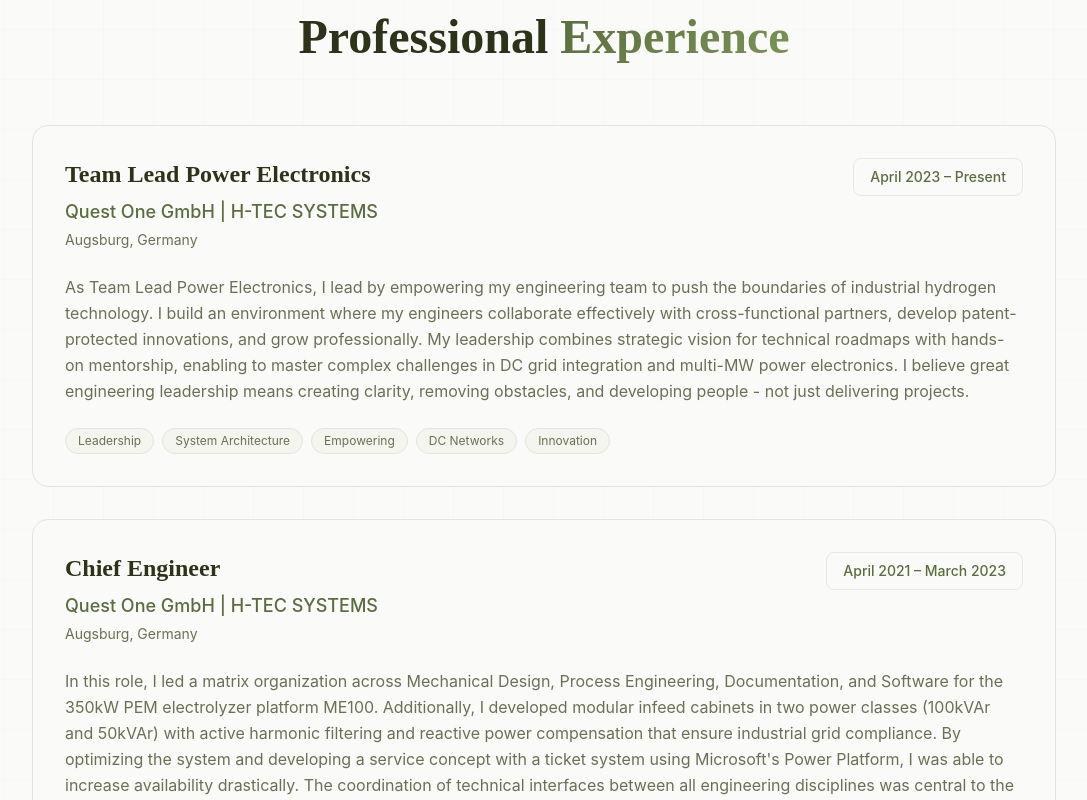
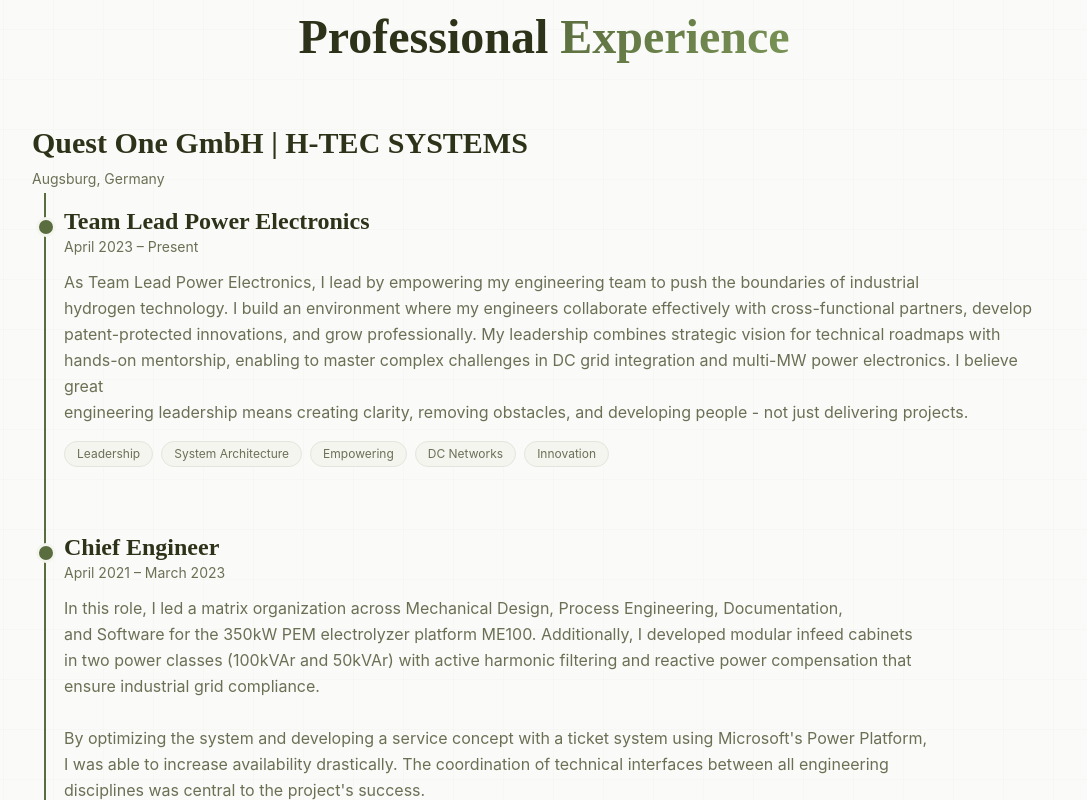
Before and after one commit to st3fan-ar/portfoliowebsite, a Next.js app: page / in a window 1280 px wide. Shown: the part 1720-2520 px from the top of the page, without its empty margins (96-1183 px from the left). Built offline with nearby package versions, Linux system fonts and the light colour scheme.

Commit message:
Timeline adapted

```diff
--- a/src/app/page.tsx
+++ b/src/app/page.tsx
@@ -4,7 +4,6 @@ import Hero from '@/components/Hero'
 import About from '@/components/About'
 import Experience from '@/components/Experience'
 import Skills from '@/components/Skills'
-import Achievements from '@/components/Achievements'
 import Contact from '@/components/Contact'
 import Navigation from '@/components/Navigation'
 import Footer from '@/components/Footer'
@@ -25,7 +24,6 @@ export default function Home() {
         <About />
         <Experience />
         <Skills />
-        <Achievements />
         <Contact />
       </div>
       <Footer />
--- a/src/components/Achievements.tsx
+++ /dev/null
@@ -1,67 +0,0 @@
-'use client'
-
-export default function Achievements() {
-  const achievements = [
-    {
-      title: 'Leadership',
-      description: 'Building and scaling the Power Electronics discipline through strategic leadership, team development, and innovation promotion',
-      icon: (
-        <svg className="w-8 h-8" fill="none" stroke="currentColor" viewBox="0 0 24 24">
-          <path strokeLinecap="round" strokeLinejoin="round" strokeWidth={1.5} d="M13 7h8m0 0v8m0-8l-8 8-4-4-6 6" />
-        </svg>
-      ),
-    },
-    {
-      title: 'Team Development',
-      description: 'Building and leading interdisciplinary engineering teams across multiple locations and disciplines',
-      icon: (
-        <svg className="w-8 h-8" fill="none" stroke="currentColor" viewBox="0 0 24 24">
-          <path strokeLinecap="round" strokeLinejoin="round" strokeWidth={1.5} d="M12 4.354a4 4 0 110 5.292M15 21H3v-1a6 6 0 0112 0v1zm0 0h6v-1a6 6 0 00-9-5.197M13 7a4 4 0 11-8 0 4 4 0 018 0z" />
-        </svg>
-      ),
-    },
-    {
-      title: 'Innovation & IP',
-      description: 'Development of patent-protected solutions for PEM electrolyzers',
-      icon: (
-        <svg className="w-8 h-8" fill="none" stroke="currentColor" viewBox="0 0 24 24">
-          <path strokeLinecap="round" strokeLinejoin="round" strokeWidth={1.5} d="M9.663 17h4.673M12 3v1m6.364 1.636l-.707.707M21 12h-1M4 12H3m3.343-5.657l-.707-.707m2.828 9.9a5 5 0 117.072 0l-.548.547A3.374 3.374 0 0014 18.469V19a2 2 0 11-4 0v-.531c0-.895-.356-1.754-.988-2.386l-.548-.547z" />
-        </svg>
-      ),
-    },
-    {
-      title: 'Technical Excellence',
-      description: 'Development of comprehensive system architectures and monitoring solutions for electrolyzer plants',
-      icon: (
-        <svg className="w-8 h-8" fill="none" stroke="currentColor" viewBox="0 0 24 24">
-          <path strokeLinecap="round" strokeLinejoin="round" strokeWidth={1.5} d="M9 12l2 2 4-4m5.618-4.016A11.955 11.955 0 0112 2.944a11.955 11.955 0 01-8.618 3.04A12.02 12.02 0 003 9c0 5.591 3.824 10.29 9 11.622 5.176-1.332 9-6.03 9-11.622 0-1.042-.133-2.052-.382-3.016z" />
-        </svg>
-      ),
-    },
-  ]
-
-  return (
-    <section id="achievements" className="py-32 px-6 bg-[var(--bg-secondary)]/50">
-      <div className="max-w-6xl mx-auto">
-        <h2 className="font-heading text-5xl font-bold mb-16 text-center text-[var(--text-primary)]">
-          Key <span className="gradient-text">Achievements</span>
-        </h2>
-
-        <div className="grid md:grid-cols-2 gap-6">
-          {achievements.map((achievement, index) => (
-            <div
-              key={index}
-              className="bg-[var(--bg-primary)] border border-[#e5e4dc] rounded-2xl p-8 card-hover group"
-            >
-              <div className="w-14 h-14 bg-[var(--accent)]/10 border border-[var(--accent)]/20 rounded-xl flex items-center justify-center text-[var(--accent)] mb-6">
-                {achievement.icon}
-              </div>
-              <h3 className="font-heading text-2xl font-bold mb-3 text-[var(--text-primary)]">{achievement.title}</h3>
-              <p className="text-[var(--text-secondary)] leading-relaxed">{achievement.description}</p>
-            </div>
-          ))}
-        </div>
-      </div>
-    </section>
-  )
-}
--- a/src/components/Experience.tsx
+++ b/src/components/Experience.tsx
@@ -1,23 +1,19 @@
 'use client'
 
 export default function Experience() {
-  const experiences = [
+  const questOnePositions = [
     {
       title: 'Team Lead Power Electronics',
-      company: 'Quest One GmbH | H-TEC SYSTEMS',
-      location: 'Augsburg, Germany',
       period: 'April 2023 – Present',
       description: `As Team Lead Power Electronics, I lead by empowering my engineering team to push the boundaries of industrial
       hydrogen technology. I build an environment where my engineers collaborate effectively with cross-functional partners, develop
       patent-protected innovations, and grow professionally. My leadership combines strategic vision for technical roadmaps with
-      hands-on mentorship, enabling  to master complex challenges in DC grid integration and multi-MW power electronics. I believe great
+      hands-on mentorship, enabling to master complex challenges in DC grid integration and multi-MW power electronics. I believe great
       engineering leadership means creating clarity, removing obstacles, and developing people - not just delivering projects.`,
       tags: ['Leadership', 'System Architecture', 'Empowering', 'DC Networks', 'Innovation'],
     },
     {
       title: 'Chief Engineer',
-      company: 'Quest One GmbH | H-TEC SYSTEMS',
-      location: 'Augsburg, Germany',
       period: 'April 2021 – March 2023',
       description: `In this role, I led a matrix organization across Mechanical Design, Process Engineering, Documentation,
       and Software for the 350kW PEM electrolyzer platform ME100. Additionally, I developed modular infeed cabinets
@@ -31,8 +27,6 @@ export default function Experience() {
     },
     {
       title: 'R&D Electrical Engineer',
-      company: 'Quest One GmbH | H-TEC SYSTEMS',
-      location: 'Augsburg, Germany',
       period: 'May 2019 – March 2021',
       description: `My work focused on the development of busbar solutions for MW-class PEM electrolyzers with particular
       emphasis on current carrying and thermal management. I designed and implemented hybrid thyristor-IGBT rectifier topologies
@@ -43,6 +37,25 @@ export default function Experience() {
     },
   ]
 
+  const earlyCareerPositions = [
+    {
+      title: 'Test Engineer',
+      company: 'Grünbeck AG',
+      industry: 'Water Treatment Technology',
+      period: 'Sep 2018 – May 2019',
+      description: 'Conducted performance validation and quality assurance testing for industrial water treatment systems, with focus on prototype testing and development of custom test benches for product validation.',
+      tags: ['Testing', 'Prototyping', 'Quality Assurance'],
+    },
+    {
+      title: 'Electrical Technician',
+      company: 'Stadtwerke Augsburg',
+      industry: 'Municipal Utility',
+      period: 'Feb 2014 – Jul 2015',
+      description: 'Building automation and electrical infrastructure installation for commercial and industrial facilities, including public buildings such as town halls and schools.',
+      tags: ['Building Automation', 'Infrastructure', 'Public Facilities'],
+    },
+  ]
+
   return (
     <section id="experience" className="py-32 px-6 bg-[var(--bg-secondary)]/50">
       <div className="max-w-5xl mx-auto">
@@ -50,38 +63,49 @@ export default function Experience() {
           Professional <span className="gradient-text">Experience</span>
         </h2>
 
-        <div className="space-y-8">
-          {experiences.map((exp, index) => (
-            <div
-              key={index}
-              className="bg-[var(--bg-primary)] border border-[#e5e4dc] rounded-2xl p-8 card-hover"
-            >
-              {/* Header */}
-              <div className="mb-6">
-                <div className="flex flex-col md:flex-row md:items-start md:justify-between mb-4">
-                  <div>
-                    <h3 className="font-heading text-2xl font-bold text-[var(--text-primary)] mb-2">
-                      {exp.title}
+        {/* Quest One Header - no line */}
+        <div className="mb-1">
+          <h3 className="font-heading text-3xl font-bold text-[var(--text-primary)]">
+            Quest One GmbH | H-TEC SYSTEMS
           </h3>
-                    <p className="text-[var(--accent)] font-medium text-lg mb-1">{exp.company}</p>
-                    <p className="text-[var(--text-secondary)] text-sm">{exp.location}</p>
-                  </div>
-                  <div className="mt-4 md:mt-0">
-                    <span className="inline-block bg-[var(--accent)]/10 text-[var(--accent)] border border-[var(--accent)]/20 px-4 py-2 rounded-lg text-sm font-medium">
-                      {exp.period}
-                    </span>
-                  </div>
-                </div>
+          <p className="text-[var(--text-secondary)] text-sm mt-2">Augsburg, Germany</p>
         </div>
 
+        {/* Timeline Container - line starts here */}
+        <div className="relative pl-8">
+          {/* Main Vertical Timeline Line */}
+          <div className="absolute left-3 top-0 bottom-0 w-[2px] bg-[var(--accent)]" />
+
+          {/* Quest One Positions */}
+          <div className="space-y-10">
+            {questOnePositions.map((position, index) => (
+              <div key={index} className="relative group">
+                {/* Position Dot - cuts through the line */}
+                <div className="absolute -left-7 top-6 w-5 h-5 rounded-full bg-[var(--accent)] border-[3px] border-[var(--bg-secondary)] group-hover:scale-125 transition-all duration-200 z-10" />
+
+                {/* Content - hover highlights entire block */}
+                <div className="py-3 pr-4 rounded-lg group-hover:bg-[var(--bg-primary)] transition-all duration-200">
+
+
+                  {/* Title */}
+                  <h4 className="font-heading text-2xl font-bold text-[var(--text-primary)] mb-0 group-hover:text-[var(--accent)] transition-colors duration-200">
+                    {position.title}
+                  </h4>
+
+                {/* Period - small text */}
+                  <p className="text-[var(--text-secondary)] text-sm mb-3 group-hover:text-[var(--accent)] transition-colors duration-200">
+                    {position.period}
+                  </p>
+
+
                   {/* Description */}
-              <p className="text-[var(--text-secondary)] leading-relaxed mb-6">
-                {exp.description}
+                  <p className="text-[var(--text-secondary)] leading-relaxed mb-4 whitespace-pre-line">
+                    {position.description}
                   </p>
 
                   {/* Tags */}
                   <div className="flex flex-wrap gap-2">
-                {exp.tags.map((tag) => (
+                    {position.tags.map((tag) => (
                       <span
                         key={tag}
                         className="bg-[var(--bg-secondary)] border border-[#e5e4dc] px-3 py-1 rounded-full text-xs text-[var(--text-secondary)]"
@@ -91,7 +115,65 @@ export default function Experience() {
                     ))}
                   </div>
                 </div>
+              </div>
             ))}
+          </div>
+        </div>
+
+{/* Early Career Header */}
+          <div className="mt-5 mb-1 pl-0">
+            <h3 className="font-heading text-3xl font-bold text-[var(--text-primary)]/70">
+              Early Career
+            </h3>
+          </div>
+
+        {/* Timeline Container early career- line starts here */}
+        <div className="relative pl-8">
+          {/* Main Vertical Timeline Line */}
+          <div className="absolute left-3 top-0 bottom-0 w-[2px] bg-[var(--accent)]" />
+
+          {/* Early Career Positions */}
+          <div className="space-y-8">
+            {earlyCareerPositions.map((position, index) => (
+              <div key={index} className="relative group">
+                {/* Position Dot - smaller and lighter, cuts through line */}
+                <div className="absolute -left-7 top-6 w-5 h-5 rounded-full bg-[var(--accent)] border-[3px] border-[var(--bg-secondary)] group-hover:scale-125 transition-all duration-200 z-10" />
+
+                {/* Content - hover highlights entire block */}
+                <div className="py-2 pr-4 rounded-lg group-hover:bg-[var(--bg-primary)]/50 transition-all duration-200">
+                  {/* Period */}
+                  <p className="text-[var(--text-secondary)] text-sm mb-1">
+                    {position.period}
+                  </p>
+
+                  {/* Title & Company */}
+                  <h4 className="font-heading text-xl font-bold text-[var(--text-primary)]/80 group-hover:text-[var(--text-primary)] transition-colors duration-200">
+                    {position.title}
+                  </h4>
+                  <p className="text-[var(--accent)]/70 text-sm font-medium mb-3">
+                    {position.company} · {position.industry}
+                  </p>
+
+                  {/* Description */}
+                  <p className="text-[var(--text-secondary)]/80 leading-relaxed text-sm mb-3">
+                    {position.description}
+                  </p>
+
+                  {/* Tags */}
+                  <div className="flex flex-wrap gap-2">
+                    {position.tags.map((tag) => (
+                      <span
+                        key={tag}
+                        className="bg-[var(--bg-secondary)]/50 border border-[#e5e4dc]/50 px-2 py-0.5 rounded-full text-xs text-[var(--text-secondary)]/70"
+                      >
+                        {tag}
+                      </span>
+                    ))}
+                  </div>
+                </div>
+              </div>
+            ))}
+          </div>
         </div>
       </div>
     </section>
--- a/src/components/Footer.tsx
+++ b/src/components/Footer.tsx
@@ -35,7 +35,7 @@ export default function Footer() {
         <div className="grid grid-cols-3 items-center gap-4 pt-6 border-t border-[#e5e4dc]">
           {/* Copyright - Left (33%) */}
           <div className="text-sm text-[var(--text-secondary)] text-left">
-            © {new Date().getFullYear()} Stefan Marquardt.<br className="hidden sm:inline" /> Alle Rechte vorbehalten.
+            © {new Date().getFullYear()} Stefan Marquardt.<br className="hidden sm:inline" /> All rights reserved.
           </div>
 
           {/* Legal Links - Center (33%) */}
--- a/src/components/Navigation.tsx
+++ b/src/components/Navigation.tsx
@@ -8,8 +8,7 @@ export default function Navigation({ scrolled = false }: NavigationProps) {
   const navItems = [
     { label: 'About', href: '#about' },
     { label: 'Experience', href: '#experience' },
-    { label: 'Skills', href: '#skills' },
-    { label: 'Achievements', href: '#achievements' },
+    { label: 'Core Competencies', href: '#skills' },
     { label: 'Blog', href: '/blog' },
     { label: 'Contact', href: '#contact' },
   ]
--- a/src/components/Skills.tsx
+++ b/src/components/Skills.tsx
@@ -1,67 +1,42 @@
 'use client'
 
 export default function Skills() {
-  const skillCategories = [
+  const competencies = [
     {
-      title: 'Technical Leadership',
+      title: 'Leadership',
+      description: 'Building and scaling the Power Electronics discipline through strategic leadership, team development, and innovation promotion',
       icon: (
-        <svg className="w-6 h-6" fill="none" stroke="currentColor" viewBox="0 0 24 24">
-          <path strokeLinecap="round" strokeLinejoin="round" strokeWidth={1.5} d="M17 20h5v-2a3 3 0 00-5.356-1.857M17 20H7m10 0v-2c0-.656-.126-1.283-.356-1.857M7 20H2v-2a3 3 0 015.356-1.857M7 20v-2c0-.656.126-1.283.356-1.857m0 0a5.002 5.002 0 019.288 0M15 7a3 3 0 11-6 0 3 3 0 016 0zm6 3a2 2 0 11-4 0 2 2 0 014 0zM7 10a2 2 0 11-4 0 2 2 0 014 0z" />
+        <svg className="w-8 h-8" fill="none" stroke="currentColor" viewBox="0 0 24 24">
+          <path strokeLinecap="round" strokeLinejoin="round" strokeWidth={1.5} d="M13 7h8m0 0v8m0-8l-8 8-4-4-6 6" />
         </svg>
       ),
-      skills: [
-        'Interdisciplinary Team Leadership',
-        'Matrix Organization Management',
-        'Cross-Functional Project Coordination',
-        'Technical Roadmap Development',
-        'Strategic Planning & Execution',
-      ],
     },
     {
-      title: 'Power Electronics',
+      title: 'Team Development',
+      description: 'Building and leading interdisciplinary engineering teams across multiple locations and disciplines',
       icon: (
-        <svg className="w-6 h-6" fill="none" stroke="currentColor" viewBox="0 0 24 24">
-          <path strokeLinecap="round" strokeLinejoin="round" strokeWidth={1.5} d="M13 10V3L4 14h7v7l9-11h-7z" />
+        <svg className="w-8 h-8" fill="none" stroke="currentColor" viewBox="0 0 24 24">
+          <path strokeLinecap="round" strokeLinejoin="round" strokeWidth={1.5} d="M12 4.354a4 4 0 110 5.292M15 21H3v-1a6 6 0 0112 0v1zm0 0h6v-1a6 6 0 00-9-5.197M13 7a4 4 0 11-8 0 4 4 0 018 0z" />
         </svg>
       ),
-      skills: [
-        'DC Converter Topologies',
-        'Rectifier System Design',
-        'Active Harmonic Filtering',
-        'Grid Compliance & Integration',
-        'High-Performance Power Systems',
-      ],
     },
     {
-      title: 'Hydrogen Technology',
+      title: 'Innovation & IP',
+      description: 'Development of patent-protected solutions for PEM electrolyzers',
       icon: (
-        <svg className="w-6 h-6" fill="none" stroke="currentColor" viewBox="0 0 24 24">
+        <svg className="w-8 h-8" fill="none" stroke="currentColor" viewBox="0 0 24 24">
           <path strokeLinecap="round" strokeLinejoin="round" strokeWidth={1.5} d="M9.663 17h4.673M12 3v1m6.364 1.636l-.707.707M21 12h-1M4 12H3m3.343-5.657l-.707-.707m2.828 9.9a5 5 0 117.072 0l-.548.547A3.374 3.374 0 0014 18.469V19a2 2 0 11-4 0v-.531c0-.895-.356-1.754-.988-2.386l-.548-.547z" />
         </svg>
       ),
-      skills: [
-        'PEM Electrolyser Systems',
-        'Industrial Plant Architecture',
-        'System Integration & Commissioning',
-        'Performance Optimization',
-        'Scalable System Design',
-      ],
     },
     {
-      title: 'Engineering Excellence',
+      title: 'Technical Excellence',
+      description: 'Development of comprehensive system architectures and monitoring solutions for electrolyzer plants',
       icon: (
-        <svg className="w-6 h-6" fill="none" stroke="currentColor" viewBox="0 0 24 24">
-          <path strokeLinecap="round" strokeLinejoin="round" strokeWidth={1.5} d="M10.325 4.317c.426-1.756 2.924-1.756 3.35 0a1.724 1.724 0 002.573 1.066c1.543-.94 3.31.826 2.37 2.37a1.724 1.724 0 001.065 2.572c1.756.426 1.756 2.924 0 3.35a1.724 1.724 0 00-1.066 2.573c.94 1.543-.826 3.31-2.37 2.37a1.724 1.724 0 00-2.572 1.065c-.426 1.756-2.924 1.756-3.35 0a1.724 1.724 0 00-2.573-1.066c-1.543.94-3.31-.826-2.37-2.37a1.724 1.724 0 00-1.065-2.572c-1.756-.426-1.756-2.924 0-3.35a1.724 1.724 0 001.066-2.573c-.94-1.543.826-3.31 2.37-2.37.996.608 2.296.07 2.572-1.065z" />
-          <path strokeLinecap="round" strokeLinejoin="round" strokeWidth={1.5} d="M15 12a3 3 0 11-6 0 3 3 0 016 0z" />
+        <svg className="w-8 h-8" fill="none" stroke="currentColor" viewBox="0 0 24 24">
+          <path strokeLinecap="round" strokeLinejoin="round" strokeWidth={1.5} d="M9 12l2 2 4-4m5.618-4.016A11.955 11.955 0 0112 2.944a11.955 11.955 0 01-8.618 3.04A12.02 12.02 0 003 9c0 5.591 3.824 10.29 9 11.622 5.176-1.332 9-6.03 9-11.622 0-1.042-.133-2.052-.382-3.016z" />
         </svg>
       ),
-      skills: [
-        'DC Network Integration',
-        'Thermal Management',
-        'Busbar System Design',
-        'Transformer Engineering',
-        'Patent Development',
-      ],
     },
   ]
 
@@ -72,29 +47,17 @@ export default function Skills() {
           Core <span className="gradient-text">Competencies</span>
         </h2>
 
-        <div className="grid md:grid-cols-2 gap-8">
-          {skillCategories.map((category, index) => (
+        <div className="grid md:grid-cols-2 gap-6">
+          {competencies.map((competency, index) => (
             <div
               key={index}
-              className="bg-[var(--bg-secondary)]/50 border border-[#e5e4dc] rounded-2xl p-8 card-hover"
+              className="bg-[var(--bg-secondary)]/50 border border-[#e5e4dc] rounded-2xl p-8 card-hover group"
             >
-              <div className="flex items-center gap-4 mb-6">
-                <div className="w-12 h-12 bg-[var(--accent)]/10 border border-[var(--accent)]/20 rounded-xl flex items-center justify-center text-[var(--accent)]">
-                  {category.icon}
-                </div>
-                <h3 className="font-heading text-2xl font-bold text-[var(--text-primary)]">{category.title}</h3>
+              <div className="w-14 h-14 bg-[var(--accent)]/10 border border-[var(--accent)]/20 rounded-xl flex items-center justify-center text-[var(--accent)] mb-6">
+                {competency.icon}
               </div>
-
-              <div className="space-y-3">
-                {category.skills.map((skill, idx) => (
-                  <div key={idx} className="flex items-start gap-3 group">
-                    <div className="mt-1.5 w-1.5 h-1.5 rounded-full bg-[var(--accent)] group-hover:scale-150 transition-transform" />
-                    <p className="text-[var(--text-secondary)] group-hover:text-[var(--text-primary)] transition-colors">
-                      {skill}
-                    </p>
-                  </div>
-                ))}
-              </div>
+              <h3 className="font-heading text-2xl font-bold mb-3 text-[var(--text-primary)]">{competency.title}</h3>
+              <p className="text-[var(--text-secondary)] leading-relaxed">{competency.description}</p>
             </div>
           ))}
         </div>
```
Lines whose indentation alone changed are shown as unchanged.
